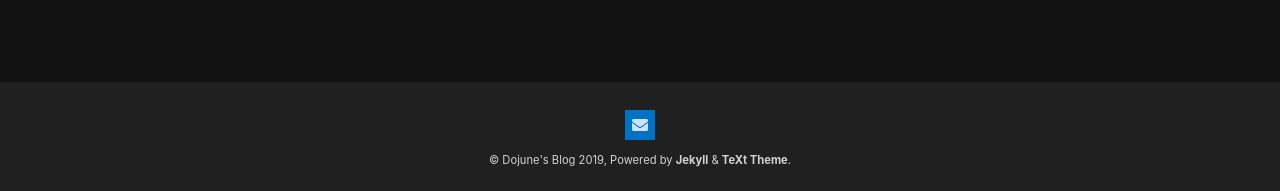
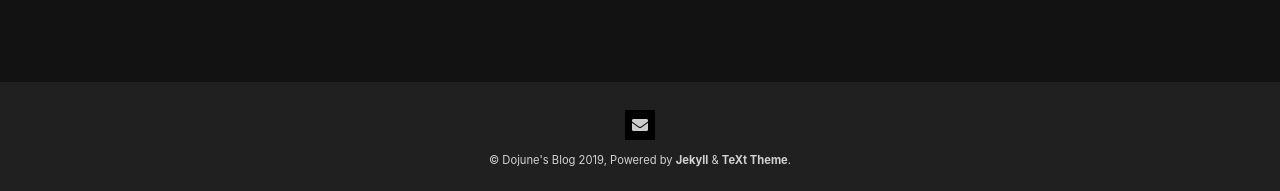
Before and after one commit to mindojune/mindojune.github.io, a Jekyll site: the page built from index.html, in a window 1280 px wide. Shown: the part 706-897 px from the top of the page. Built offline with Jekyll 4.4.1, drawn with Linux system fonts in a browser that asks for light colours; nearby versions of some CDN libraries; the list of posts is cut into pages by our own code.

Commit message:
Update _doj.scss

```diff
--- a/_sass/skins/_doj.scss
+++ b/_sass/skins/_doj.scss
@@ -55,7 +55,7 @@ $red:             #da3d45;
 $text-color-function: rgba(#fff, .8);
 
 // logo colors
-$mail-color:       #0072c5;
+$mail-color:       #000000;
 $facebook-color:   #4267b2;
 $twitter-color:    #1da1f2;
 $weibo-color:      #e6162d;
```
